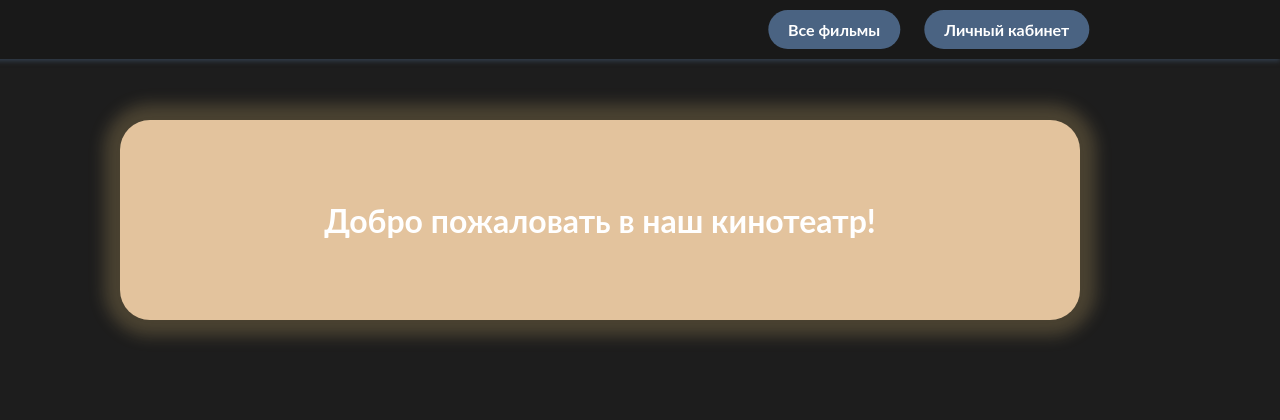
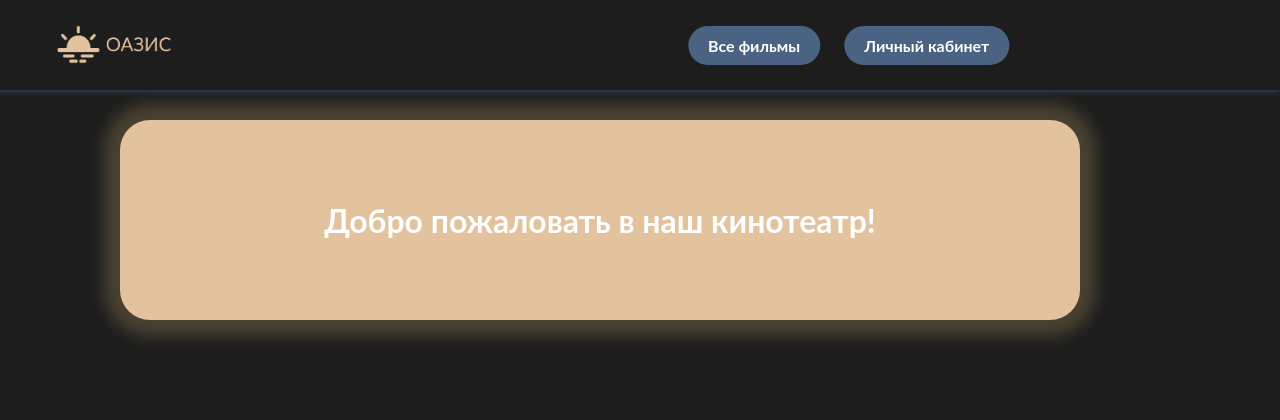
Before and after one commit to curiuwu/db_project, a Flask app: page / in a window 1280 px wide. Shown: the top 420 px of the page. Run offline with Flask 3, Linux system fonts and the light colour scheme; data that the repository does not hold is empty; some libraries are stand-ins or nearby versions.

Commit message:
корректировка стиля header

```diff
--- a/app/static/css/style.css
+++ b/app/static/css/style.css
@@ -30,17 +30,15 @@ a {
 
 /* Стили для шапки сайта */
 .header {
-    background-color: #191919;            /* Тёмный фон */
+    background-color: #1D1D1D;            /* Тёмный фон */
     position: fixed;
     top: 0;
     right: 0;
     width: 100%;
-    text-align: center;                   /* Центрируем текст */
     display: flex;                        /* Гибкое расположение элементов */
-    justify-content: end;      /* Элементы справа */
+    justify-content: space-between;      /* Логотип слева, кнопки справа */
     align-items: center;                  /* Выравнивание по центру по вертикали */
-    padding: 20px;                        /* Уменьшаем внутренний отступ для уменьшения пространства под header */
-    align-items: center;
+    padding: 20px 100px 20px 40px;        /* Больше отступ справа, меньше слева */
     box-shadow: 0 2px 5px rgba(74, 99, 130, 0.5); /* Add subtle shadow */
     margin-bottom: 0; /* Убираем отступ снизу */
     z-index: 9999; /* Устанавливаем высокий z-index, чтобы header был выше всего остального */
@@ -50,6 +48,10 @@ a {
     margin-left: 20px; /* Добавляем расстояние между кнопками */
 }
 
+.logo {
+    height: 50px;
+    margin-left: 150px;
+}
 /* Стили для футера */
 .footer {
     background-color: #0F0F0F;            /* Тёмный фон */
--- a/app/templates/all_films.html
+++ b/app/templates/all_films.html
@@ -8,6 +8,7 @@
 </head>
 <body>
     <header class="header">
+        <img src="{{ url_for('static', filename='img/logo.png') }}" alt="Логотип" class="logo">
         <div class="button-wrapper">
             <a href="{{ url_for('main.main_page') }}" class="main-page-link button">Главная страница</a>
             <a href="{{ url_for('user_cabinet.personal_account') }}" class="personal-account-link button">Личный кабинет</a>
--- a/app/templates/main.html
+++ b/app/templates/main.html
@@ -8,6 +8,7 @@
 </head>
 <body>
     <header class="header">
+        <img src="{{ url_for('static', filename='img/logo.png') }}" alt="Логотип" class="logo">
         <div class="button-wrapper">
             <a href="{{ url_for('all_films.all_films') }}" class="films-link button">Все фильмы</a>
             <a href="{{ url_for('user_cabinet.personal_account') }}" class="personal-account-link button">Личный кабинет</a>
```
Also changed, not shown: app/static/css/film_card.css (+1 -8 lines), app/static/img/logo.png (added).
